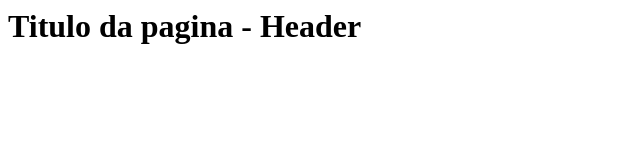
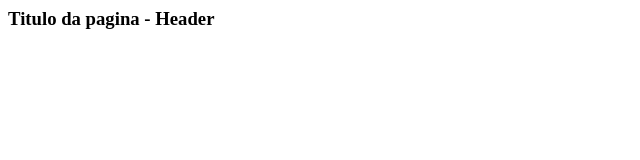
Before and after one commit to HeronPBV/Teste, a plain HTML site: page index.html in a window 1280 px wide. Shown: the whole page, without its empty margins (0-640 px from the left). Drawn offline with Linux system fonts and the light colour scheme.

Commit message:
Mudança do header Titulo da pagina de h1 para h2

```diff
--- a/index.html
+++ b/index.html
@@ -1 +1 @@
-<h1> Titulo da pagina - Header </h1>
+<h3> Titulo da pagina - Header </h3>
```
